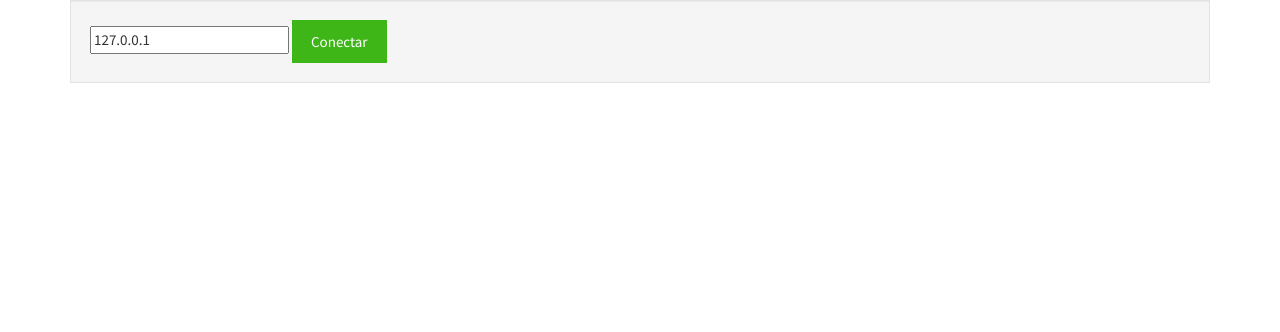
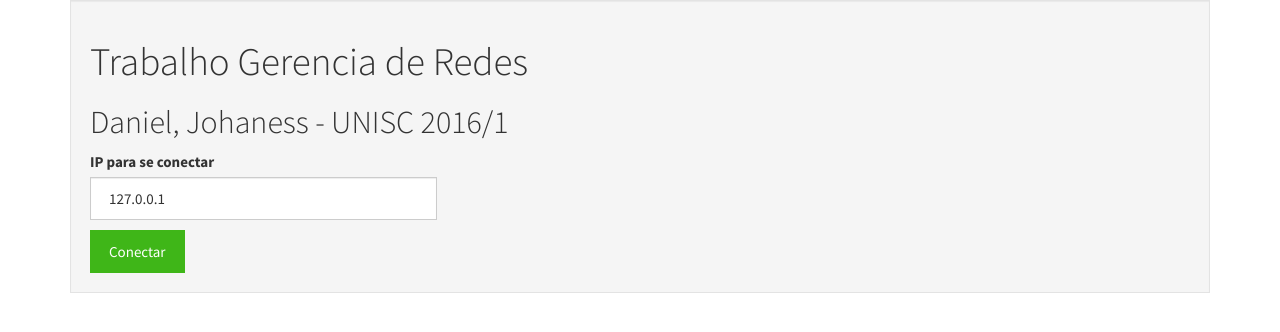
Before and after one commit to dancosta93/ger-redes-snmp, a website: page app/index.html in a window 1280 px wide. Drawn offline with nearby package versions, Linux system fonts and the light colour scheme; some packages are replaced by stand-ins of ours; a script that the page names is missing.

Commit message:
pagina inicial atualizada

```diff
--- a/app/index.html
+++ b/app/index.html
@@ -31,8 +31,15 @@
 
     <div class="well">
         <div ng-hide="connected">
-            <input type="text" ng-model="params.hostAddress"/>
-            <button class="btn btn-success" ng-click="connect()">Conectar</button>
+            <h1>Trabalho Gerencia de Redes</h1>
+            <h2>Daniel, Johaness - UNISC 2016/1</h2>
+            <div class="row">
+                <div class="col-md-4">
+                    <label class="control-label" for="hostAddress">IP para se conectar</label>
+                    <input id="hostAddress" class="form-control" type="text" ng-model="params.hostAddress"/>
+                    <button style="margin-top: 10px" class="btn btn-success" ng-click="connect()">Conectar</button>
+                </div>
+            </div>
         </div>
 
         <div ng-show="connected">
```
